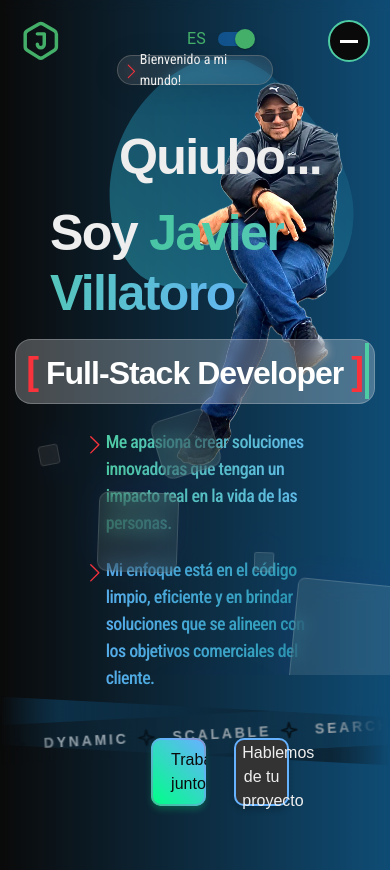
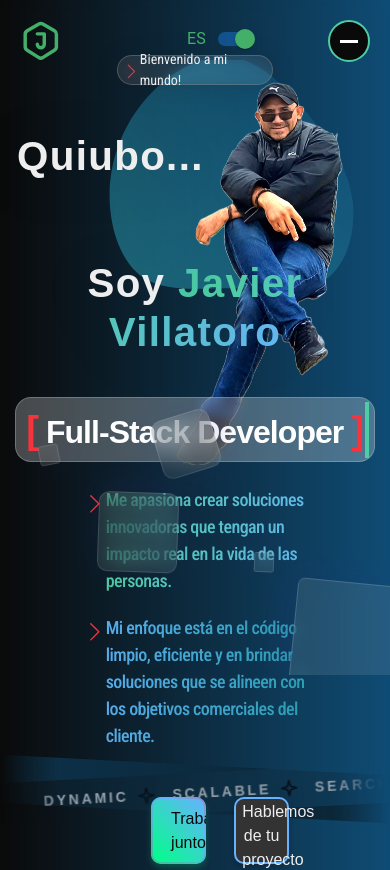
Before and after one commit to Javillat/portfolio, a React (Create React App) app in the folder frontend/: page / in a window 390 px wide. Shown: the top 870 px of the page. Built offline with nearby package versions, Linux system fonts and the light colour scheme; a web font is replaced by a local one.

Commit message:
chore: Posicionar quihubo y soy

```diff
--- a/frontend/src/App.css
+++ b/frontend/src/App.css
@@ -610,6 +610,26 @@ select,
     font-size: .875rem;
   }
 
+  .whoami-item:nth-child(2) .whoami-main-text-title {
+    display: ruby;
+    padding: 5px;
+    width: 100%;
+    height: 17vh;
+    filter: drop-shadow(0 4px 30px rgba(0, 0, 0, 0.1));
+    font-size: 1.4rem;
+  }
+
+
+  .whoami-item:nth-child(2) .whoami-main-text-title h1 {
+    margin: 0 auto;
+    letter-spacing: 0.06em;
+    padding: 12px;
+    font-size: 1.4rem;
+    text-align: center;
+  }
+
+
+
   .whoami-item:nth-child(2).whoami-text .profile-resume {
     display: flex;
     width: 100%;
```
